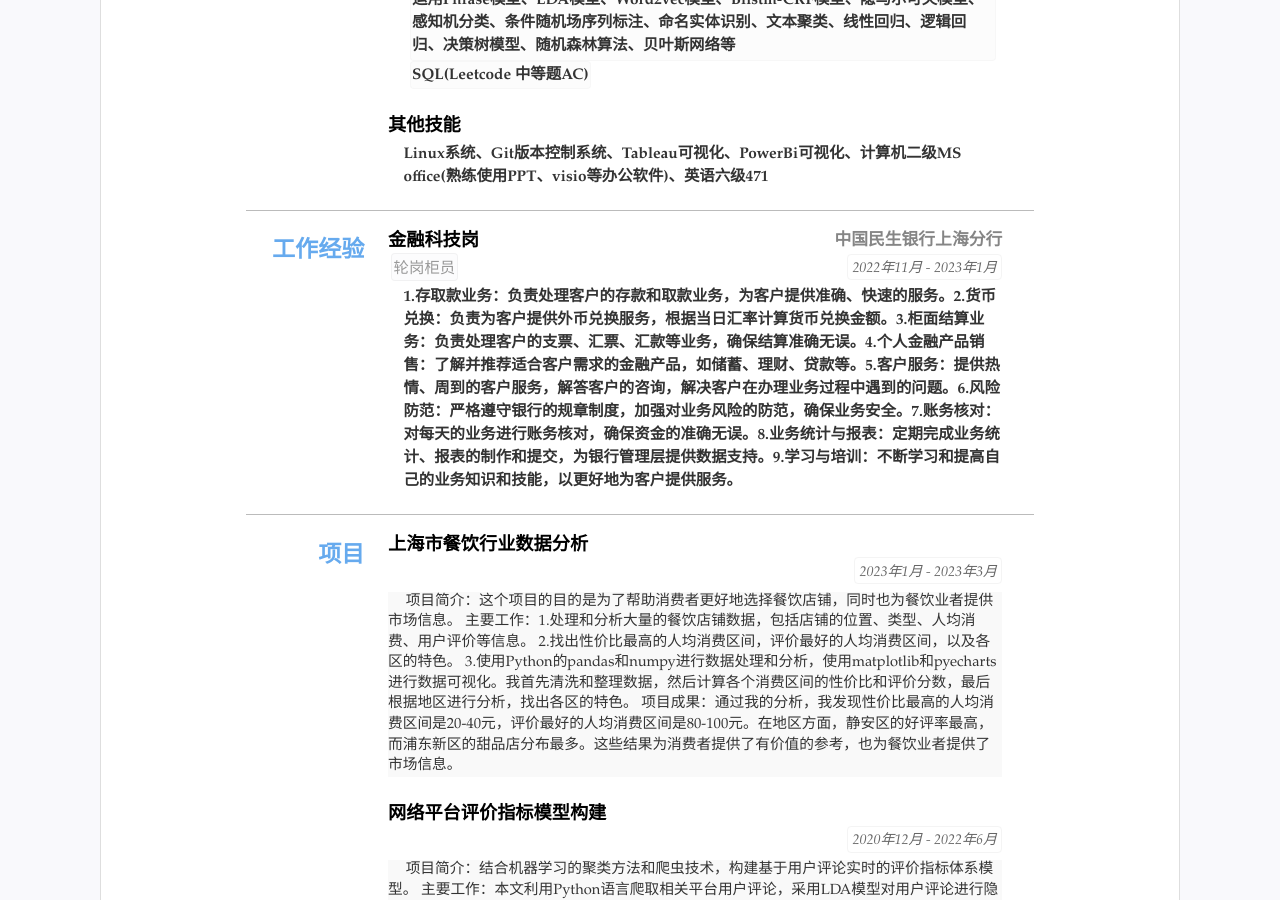
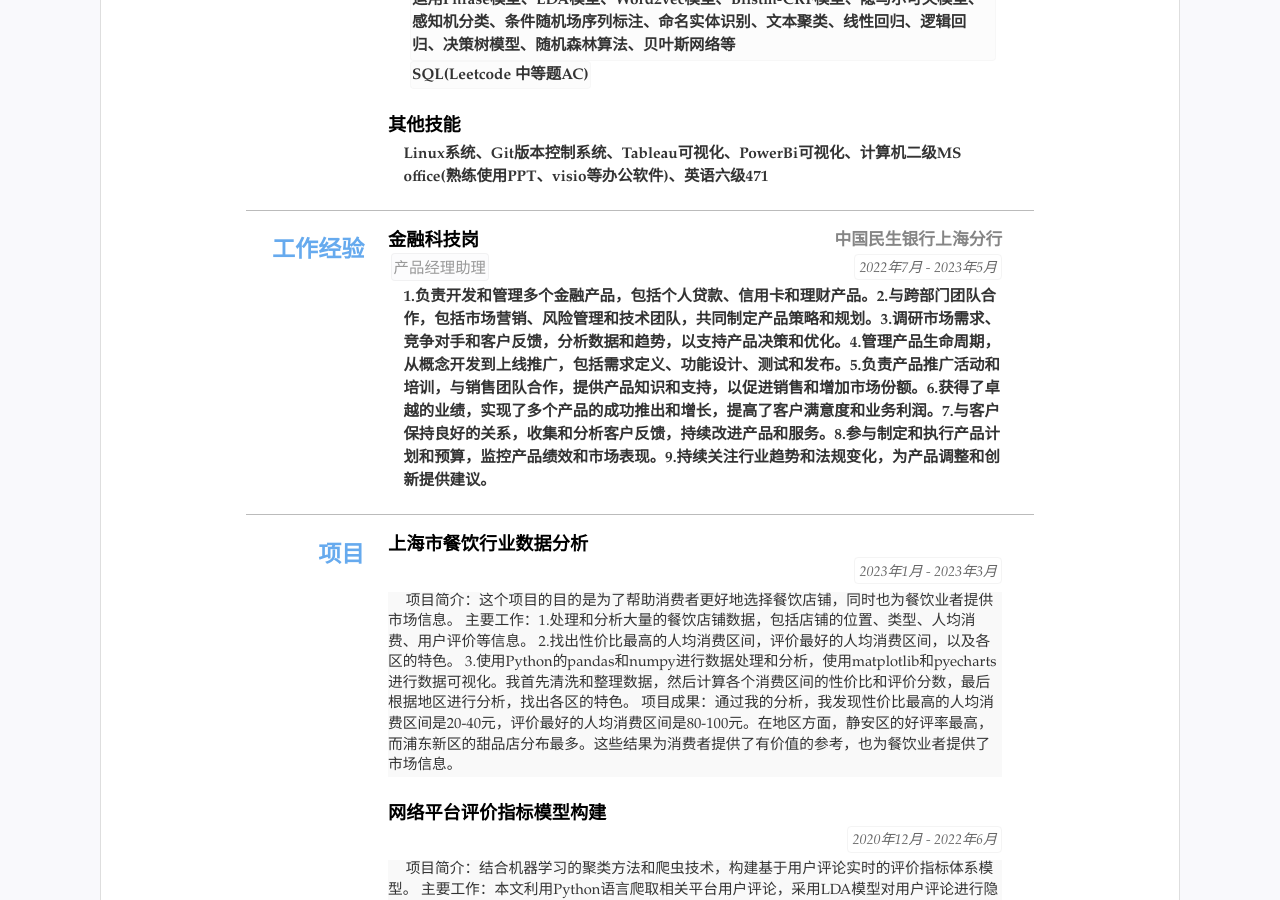
Before and after one commit to qiaokelishushu/CV, a Jekyll site: the page built from index.html, in a window 1280 px wide and 900 px high, scrolled down 537 px. Built offline with Jekyll 4.4.1, drawn with Linux system fonts in a browser that asks for light colours.

Commit message:
Update resume.yml

```diff
--- a/_data/resume.yml
+++ b/_data/resume.yml
@@ -55,19 +55,19 @@ main: #简历主要内容，
   content:
   - title: 金融科技岗
     sub: 中国民生银行上海分行
-    duration: "2022年11月 - 2023年1月"
+    duration: "2022年7月 - 2023年5月"
     tags:
-    - 轮岗柜员
+    - 产品经理助理
     summary:
-    - 1.存取款业务：负责处理客户的存款和取款业务，为客户提供准确、快速的服务。
-    - 2.货币兑换：负责为客户提供外币兑换服务，根据当日汇率计算货币兑换金额。
-    - 3.柜面结算业务：负责处理客户的支票、汇票、汇款等业务，确保结算准确无误。
-    - 4.个人金融产品销售：了解并推荐适合客户需求的金融产品，如储蓄、理财、贷款等。
-    - 5.客户服务：提供热情、周到的客户服务，解答客户的咨询，解决客户在办理业务过程中遇到的问题。
-    - 6.风险防范：严格遵守银行的规章制度，加强对业务风险的防范，确保业务安全。
-    - 7.账务核对：对每天的业务进行账务核对，确保资金的准确无误。
-    - 8.业务统计与报表：定期完成业务统计、报表的制作和提交，为银行管理层提供数据支持。
-    - 9.学习与培训：不断学习和提高自己的业务知识和技能，以更好地为客户提供服务。
+    - 1.负责开发和管理多个金融产品，包括个人贷款、信用卡和理财产品。
+    - 2.与跨部门团队合作，包括市场营销、风险管理和技术团队，共同制定产品策略和规划。
+    - 3.调研市场需求、竞争对手和客户反馈，分析数据和趋势，以支持产品决策和优化。
+    - 4.管理产品生命周期，从概念开发到上线推广，包括需求定义、功能设计、测试和发布。
+    - 5.负责产品推广活动和培训，与销售团队合作，提供产品知识和支持，以促进销售和增加市场份额。
+    - 6.获得了卓越的业绩，实现了多个产品的成功推出和增长，提高了客户满意度和业务利润。
+    - 7.与客户保持良好的关系，收集和分析客户反馈，持续改进产品和服务。
+    - 8.参与制定和执行产品计划和预算，监控产品绩效和市场表现。
+    - 9.持续关注行业趋势和法规变化，为产品调整和创新提供建议。
 #     detail: 同时包含 summary和detail在Chrome，Safari(包括IOS)，Android和新版Firefox等会自动折叠，不支持折叠的浏览器和展开后表现一致
 #     # open: open
 #     #可以设置open默认展开
```
